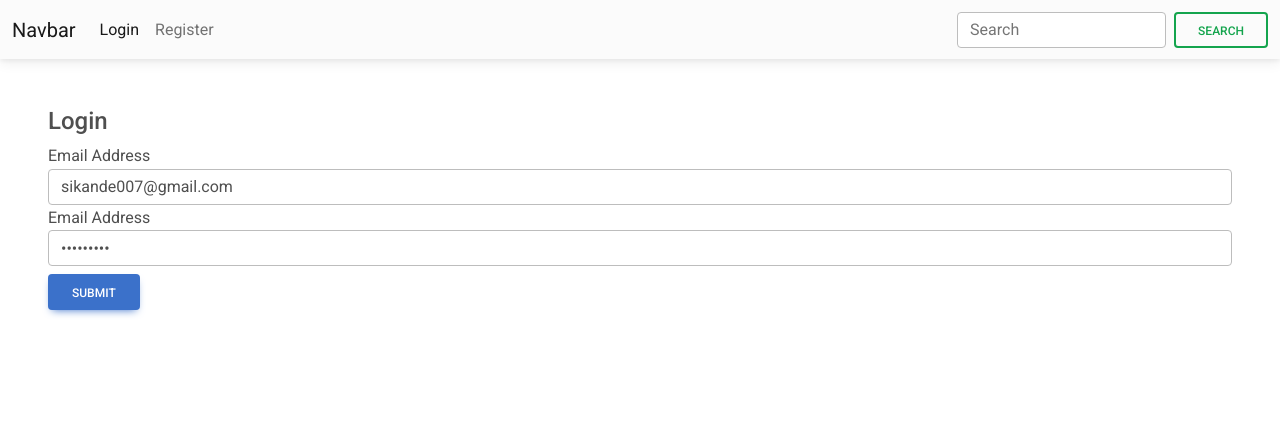
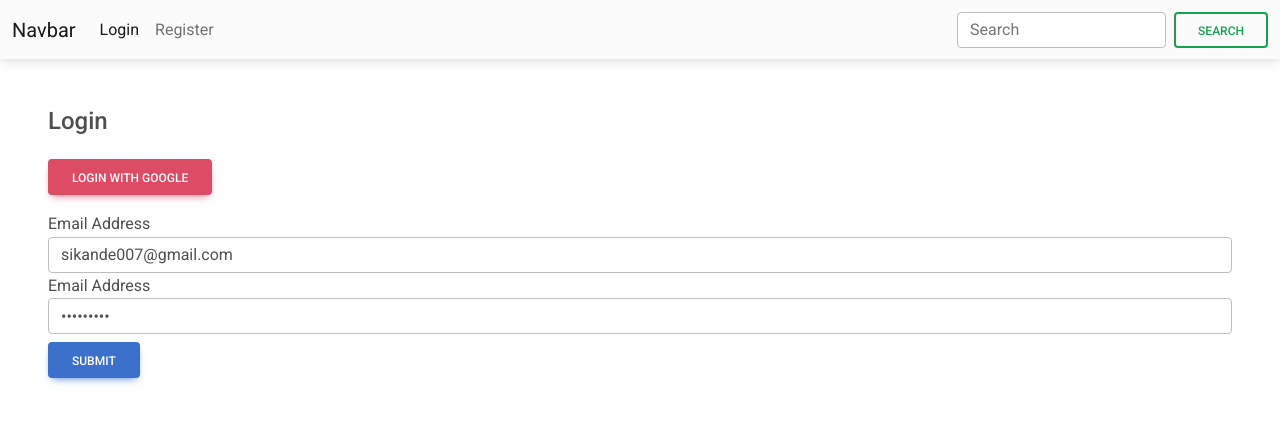
Before and after one commit to AwaisSikander/GraphQl_React_Node, a React (Create React App) app in the folder client/: page /login in a window 1280 px wide. Shown: the top 422 px of the page. Built offline with nearby package versions, Linux system fonts and the light colour scheme; no server answers.

Commit message:
Google Login Implemented

```diff
--- a/client/src/pages/auth/Login.js
+++ b/client/src/pages/auth/Login.js
@@ -7,9 +7,9 @@ const Login = () => {
   const [email, setEmail] = useState("sikande007@gmail.com");
   const [password, setPassword] = useState("Awais@786");
   const [loading, setloading] = useState(false);
-  const [success, setSuccess] = useState(false);
   const { dispatch } = useContext(AuthContext);
   let history = useHistory();
+
   const handleSubmit = async (e) => {
     e.preventDefault();
     setloading(true);
@@ -33,9 +33,24 @@ const Login = () => {
       setloading(false);
     }
   };
+  const googleLogin = () => {
+    auth.signInWithPopup(googleAuthProvider).then(async (result) => {
+      const { user } = result;
+      const idTokenResult = await user.getIdTokenResult();
+      dispatch({
+        type: "LOGGED_IN_USER",
+        payload: { email: user.email, token: idTokenResult.token },
+      });
+      // send user info to our server to save/update in mongodb
+      // Then Redirect
+      history.push("/");
+    });
+  };
+
   return (
     <div className="contianer  p-5">
-      <h4>Login</h4>
+      {loading ? <h4 className="text-danger">Loading...</h4> : <h4>Login</h4>}
+      <button onClick={googleLogin} className="btn btn-danger my-3">Login with google</button>
       <form onSubmit={handleSubmit}>
         <div className="form-group">
           <label>Email Address</label>
```
